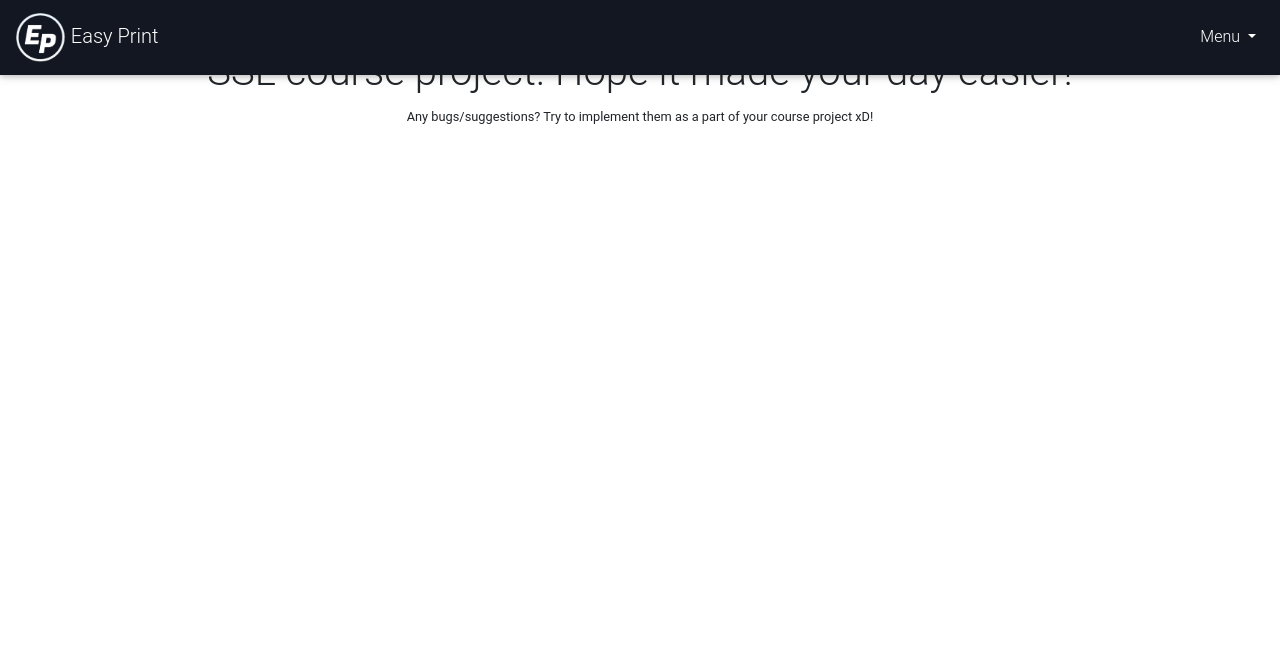
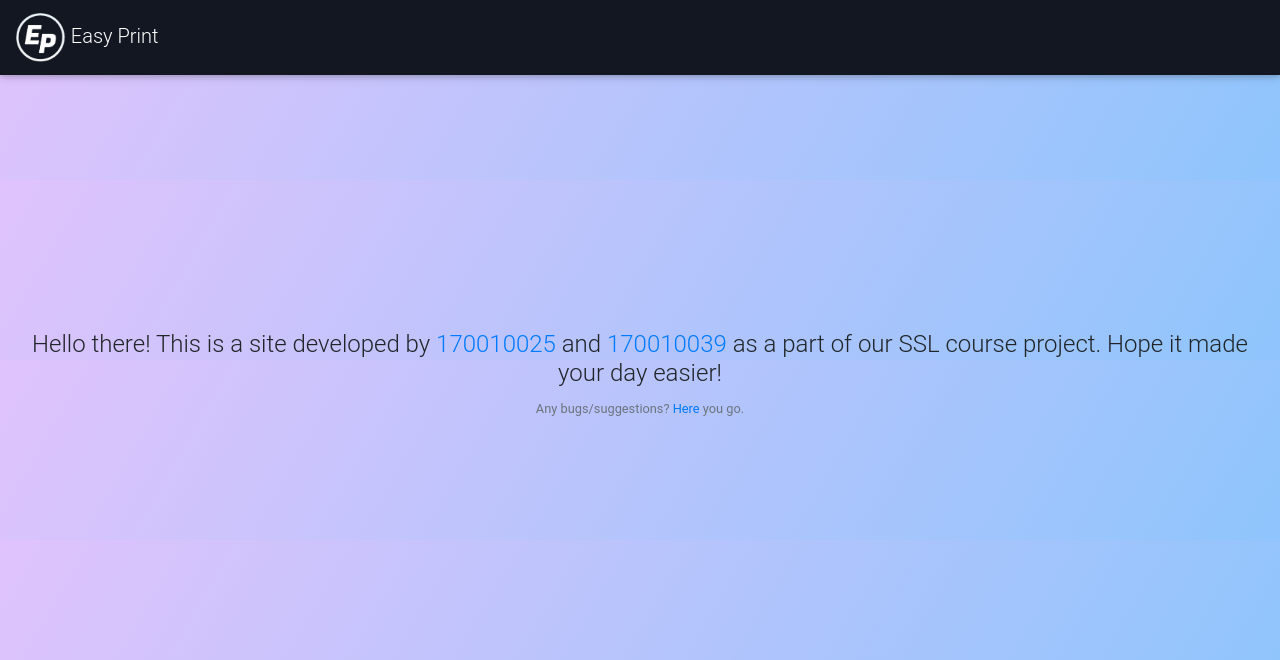
Before and after one commit to svp19/EasyPrint, a Django app: page /about/ in a window 1280 px wide. Shown: the top 660 px of the page. Run offline with Django 3.2, Linux system fonts and the light colour scheme; some libraries are stand-ins or nearby versions.

Commit message:
Minor CSS

```diff
--- a/PrinterFac/baseApp/static/ground/main.css
+++ b/PrinterFac/baseApp/static/ground/main.css
@@ -123,3 +123,5 @@ body {
     color: #cc1111;
     margin: 0px 2px;
 }
+
+/* ---------------------------------- Footer ---------------------------------------*/
--- a/PrinterFac/baseApp/templates/ground/about.html
+++ b/PrinterFac/baseApp/templates/ground/about.html
@@ -1,8 +1,13 @@
 {% extends "ground/base.html" %}
 {% block content %}
-    <center><h1>Hello there! This is a site developed by <a href="mailto:170010025@iitdh.ac.in">170010025</a> and
-        <a href="mailto:170010039@iitdh.ac.in">170010039</a> as our SSL course project. Hope it
-        made your day easier!</h1>
-        <small>Any bugs/suggestions? Try to implement them as a part of your course project xD!</small>
-    </center>
+    <script>
+        var x = document.getElementsByTagName("BODY")[0];
+        x.classList.add("deep-blue-gradient");
+    </script>
+    <div style="transform: translateY(30vh)" class="container-fluid col-md-12 content-below-nav">
+    <center><h4>Hello there! This is a site developed by <a href="mailto:170010025@iitdh.ac.in">170010025</a> and
+        <a href="mailto:170010039@iitdh.ac.in">170010039</a> as a part of our SSL course project. Hope it
+        made your day easier!</h4>
+        <small class="text-muted">Any bugs/suggestions? <a target="_blank" href="https://github.com/svp19/EPrint">Here</a> you go.</small></center>
+    </div>
 {% endblock content %}
--- a/PrinterFac/baseApp/templates/ground/base.html
+++ b/PrinterFac/baseApp/templates/ground/base.html
@@ -44,7 +44,8 @@
       </button>
 
       <!-- Navbar links -->
-      <div class="collapse navbar-collapse" id="collapsibleNavbar">
+      {% if user.is_authenticated %}
+          <div class="collapse navbar-collapse" id="collapsibleNavbar">
         <ul class="navbar-nav ml-auto d-none d-md-block">
           <!-- Dropdown [hidden on small screens] -->
             <li class="nav-item dropdown">
@@ -67,6 +68,8 @@
             </li>
         </ul>
       </div>
+      {% endif %}
+      <!--Navbar Links-->
     </nav>
     {% if messages %}
         <div class="content-below-nav">
--- a/PrinterFac/baseApp/templates/ground/check_ack.html
+++ b/PrinterFac/baseApp/templates/ground/check_ack.html
@@ -1,5 +1,9 @@
 {% extends "ground/base.html" %}
 {% block content%}
+    <script>
+        var x = document.getElementsByTagName("BODY")[0];
+        x.classList.add("deep-blue-gradient");
+    </script>
     <div class="container-fluid content-below-nav">
         <center>
             {% if activate %}
```
Also changed, not shown: PrinterFac/baseApp/templates/ground/logout.html (+8 -2 lines), PrinterFac/db.sqlite3.
